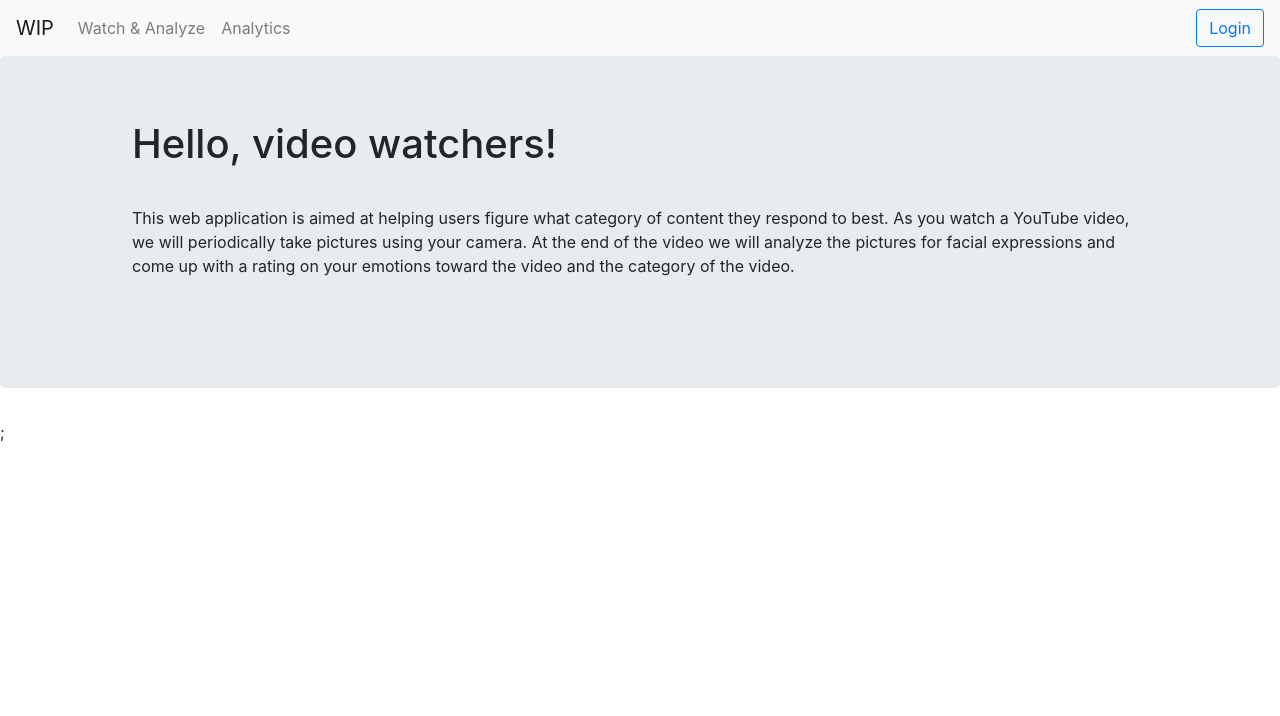
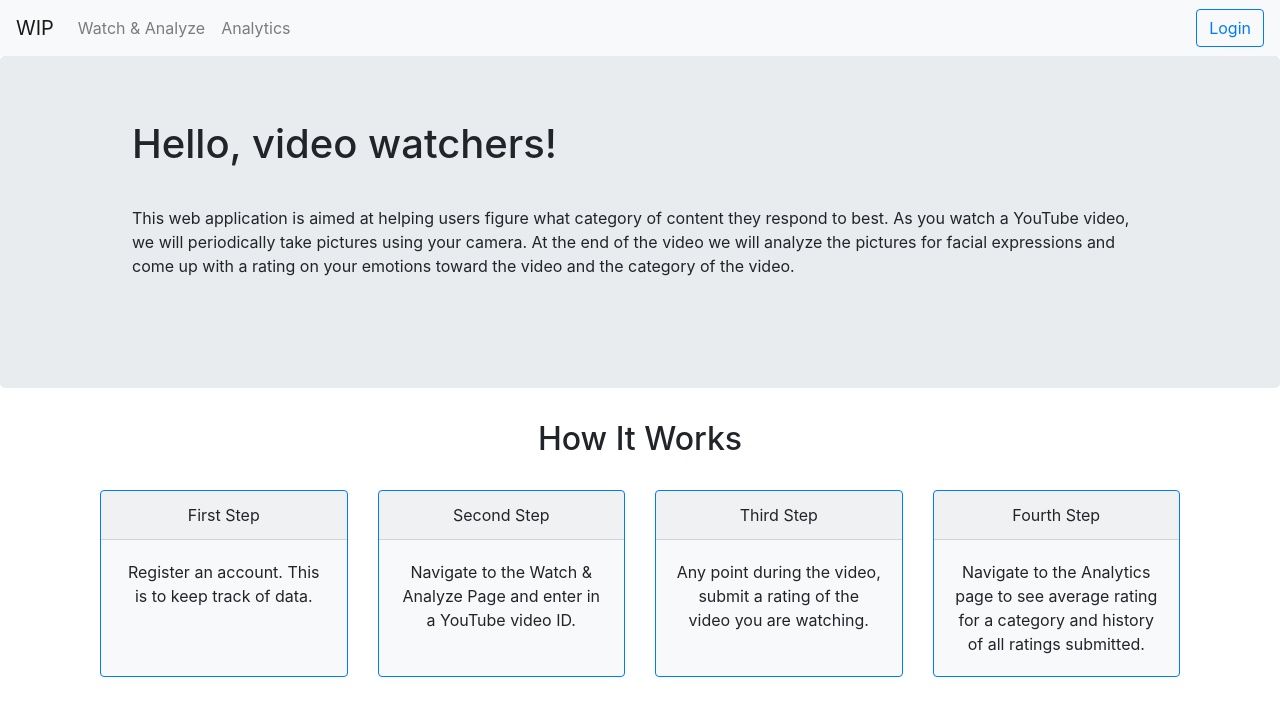
Before and after one commit to Avi-P/Vid-Emotion, a React (Create React App) app: page / in a window 1280 px wide. Shown: the top 716 px of the page. Built offline with nearby package versions, Linux system fonts and the light colour scheme.

Commit message:
Improve home and loading page

```diff
--- a/src/Components/withAuth.js
+++ b/src/Components/withAuth.js
@@ -1,6 +1,8 @@
 import React, {Component} from 'react';
 
 import AuthenticationHelper from "./AuthenticationHelper"
+
+import Spinner from "react-bootstrap/Spinner"
 
 /* Class to protect components with authentication */
 export default function withAuth(ProtectedComponent) {
@@ -50,7 +52,13 @@ export default function withAuth(ProtectedComponent) {
                 /* Shown while token is checked */
                 return (
                     <React.Fragment>
-                        <h1> Loading </h1>
+                        <div className="auth">\
+                            <center>
+                                <Spinner animation="border" role="status">
+                                    <span className="sr-only">Loading...</span>
+                                </Spinner>
+                            </center>
+                        </div>
                     </React.Fragment>
                 )
             }
@@ -59,7 +67,11 @@ export default function withAuth(ProtectedComponent) {
                 /* Returned if user is not authenticated in */
                 return (
                     <React.Fragment>
-                        <h2> Please go back and log In </h2>
+                        <div className="auth">
+                            <center>
+                                <h2> Please go back and log In </h2>
+                            </center>
+                        </div>
                     </React.Fragment>
                 )
             }
--- a/src/Sites/Analytics/Analytics.css
+++ b/src/Sites/Analytics/Analytics.css
@@ -1,6 +1,6 @@
 #table {
-    padding-top: 500px;
+    padding-top: 65px;
     padding-right: 100px;
-    padding-bottom: 30px;
+    padding-bottom: 75px;
     padding-left: 100px;
 }
--- a/src/Sites/Analytics/Analytics.js
+++ b/src/Sites/Analytics/Analytics.js
@@ -84,8 +84,8 @@ class Analytics extends React.Component {
                 </tr>);
             }
 
-            return <div>
-                <Table id = "table" striped bordered hover>
+            return <div id = "table">
+                <Table striped bordered hover>
                     <thead>
                         <tr>
                             <th>Video ID</th>
@@ -114,8 +114,8 @@ class Analytics extends React.Component {
                 </tr>);
             }
 
-            return <div>
-                <Table id = "table" striped bordered hover>
+            return <div id = "table">
+                <Table striped bordered hover>
                     <thead>
                         <tr>
                             <th>Category Name</th>
--- a/src/Sites/Home/Home.css
+++ b/src/Sites/Home/Home.css
@@ -9,3 +9,13 @@
     padding-bottom: 30px;
     padding-left: 100px;
 }
+
+.word {
+    padding-top: 30px;
+    padding-bottom: 50px;
+}
+
+.cards {
+    padding-right: 100px;
+    padding-left: 100px;
+}
--- a/src/Sites/Home/Home.js
+++ b/src/Sites/Home/Home.js
@@ -2,6 +2,8 @@ import React from 'react';
 
 import NavigationBar from "../../Components/NavigationBar.js";
 import Jumbotron from 'react-bootstrap/Jumbotron'
+import Card from 'react-bootstrap/Card'
+import CardDeck from "react-bootstrap/CardDeck"
 
 import "./Home.css"
 
@@ -18,7 +20,57 @@ function Home() {
                     toward the video and the category of the video.
                 </p>
 
-            </Jumbotron>;
+            </Jumbotron>
+
+
+            <center>
+                <h2 className = "works"> How It Works </h2>
+                <br></br>
+
+                <div className="cards">
+                    <CardDeck>
+                        <Card border="primary" bg="light" style={{ width: '10rem' }}>
+                            <Card.Header>First Step</Card.Header>
+                            <Card.Body>
+                                <Card.Text>
+                                    Register an account. This is to keep track of data.
+                                </Card.Text>
+                            </Card.Body>
+                        </Card>
+
+                        <Card border="primary" bg="light" style={{ width: '10rem' }}>
+                            <Card.Header>Second Step</Card.Header>
+                            <Card.Body>
+                                <Card.Text>
+                                    Navigate to the Watch & Analyze Page and enter in a YouTube video ID.
+                                </Card.Text>
+                            </Card.Body>
+                        </Card>
+
+                        <Card border="primary" bg="light" style={{ width: '18rem' }}>
+
+                            <Card.Header>Third Step</Card.Header>
+                            <Card.Body>
+                                <Card.Text>
+                                    Any point during the video, submit a rating of the video you are watching.
+                                </Card.Text>
+                            </Card.Body>
+                        </Card>
+
+                        <Card border="primary" bg="light" style={{ width: '18rem' }}>
+                            <Card.Header>Fourth Step</Card.Header>
+                            <Card.Body>
+                                <Card.Text>
+                                    Navigate to the Analytics page to see average rating for a category and history of all ratings submitted.
+                                </Card.Text>
+                            </Card.Body>
+                        </Card>
+
+                    </CardDeck>
+                </div>
+            </center>
+
+
     </>;
 }
 
```
